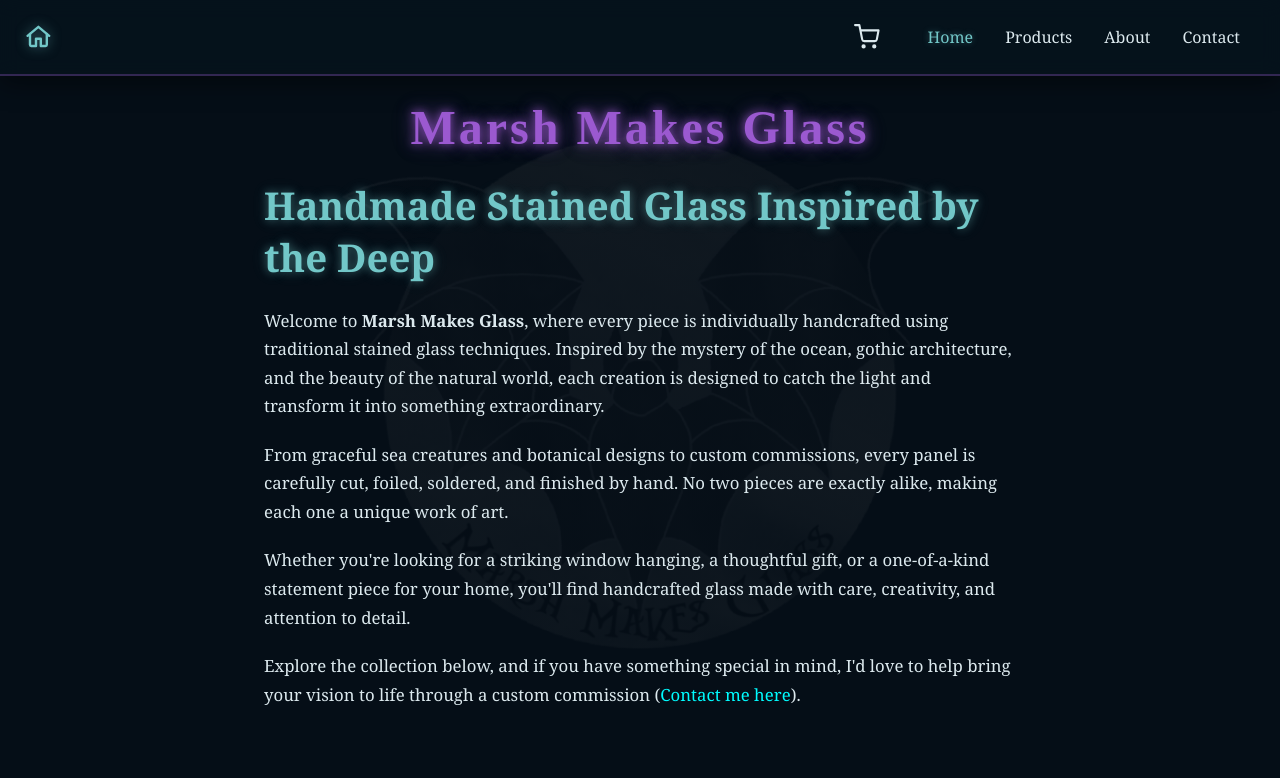
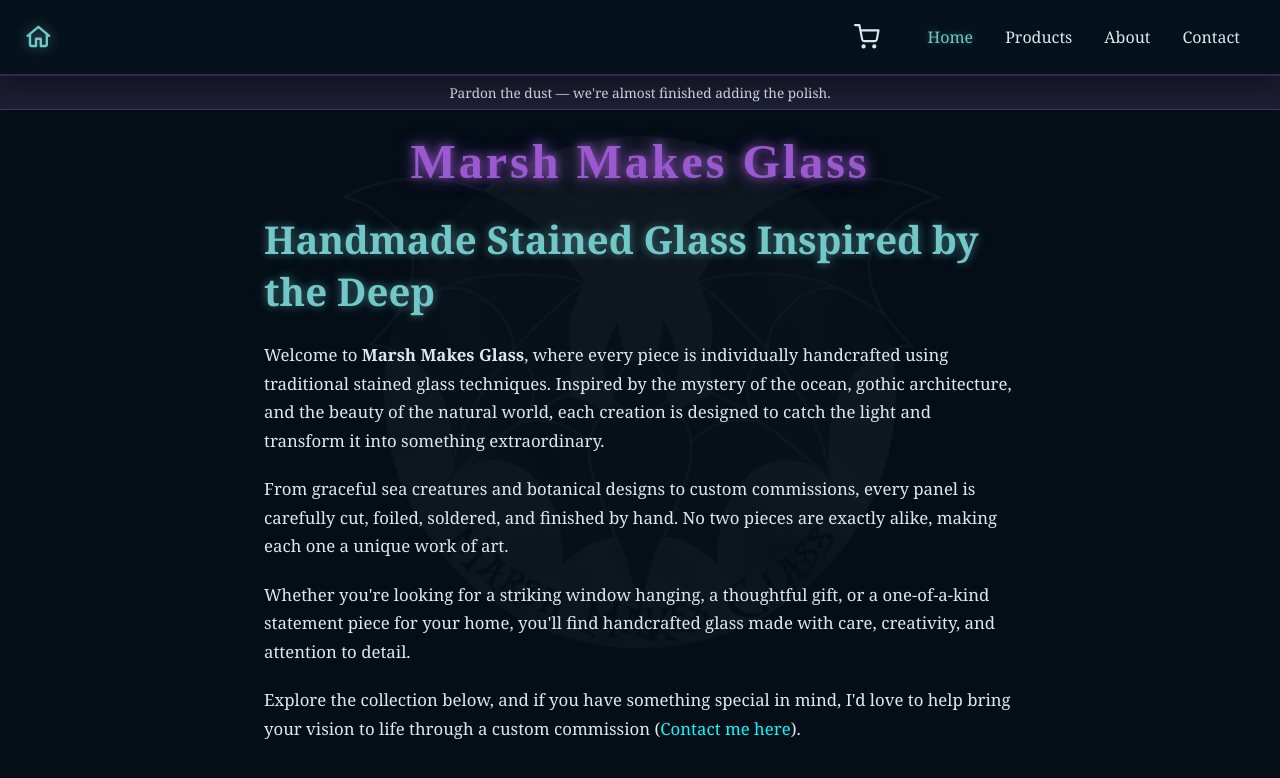
Before and after one commit to foley179/marsh-makes-glass, a React (Vite) app: page / in a window 1280 px wide. Shown: the top 778 px of the page. Built offline with nearby package versions, Linux system fonts and the light colour scheme; no server answers.

Commit message:
Banner added

```diff
--- a/src/App.jsx
+++ b/src/App.jsx
@@ -5,6 +5,7 @@ import Home from './Pages/Home'
 import About from './Pages/About'
 import Products from './Pages/Products'
 import Navbar from './Components/Navbar'
+import SiteBanner from './Components/SiteBanner'
 import Contact from './Pages/Contact'
 import ProductDetails from './Pages/ProductDetails'
 import Cart from './Pages/Cart'
@@ -17,6 +18,7 @@ function App() {
 	return (
 		<CartProvider>
 			<Navbar />
+				<SiteBanner />
 
 			<main className="main-content">
 				<Routes>
--- /dev/null
+++ b/src/Components/SiteBanner.css
@@ -0,0 +1,8 @@
+.site-banner {
+	padding: 0.45rem 1rem;
+	text-align: center;
+	font-size: 0.85rem;
+	color: var(--text);
+	background: rgba(122, 95, 164, 0.2);
+	border-bottom: 1px solid rgba(155, 89, 208, 0.35);
+}
--- /dev/null
+++ b/src/Components/SiteBanner.jsx
@@ -0,0 +1,12 @@
+import "./SiteBanner.css"
+
+// Temporary "still being finished" notice - remove <SiteBanner /> from App.jsx when no longer needed.
+function SiteBanner() {
+  return (
+    <div className="site-banner" role="status">
+      Pardon the dust — we're almost finished adding the polish.
+    </div>
+  )
+}
+
+export default SiteBanner
```
